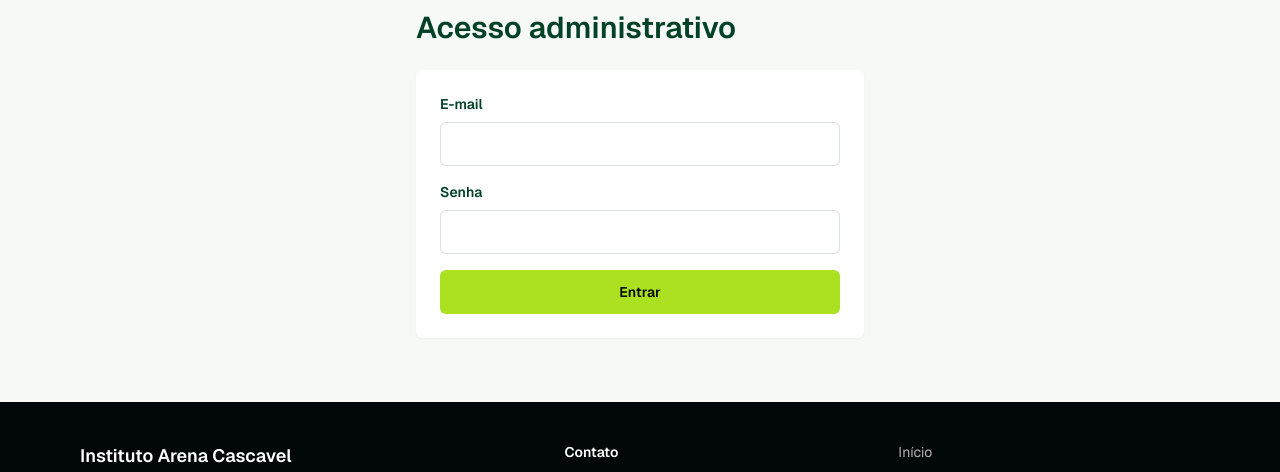
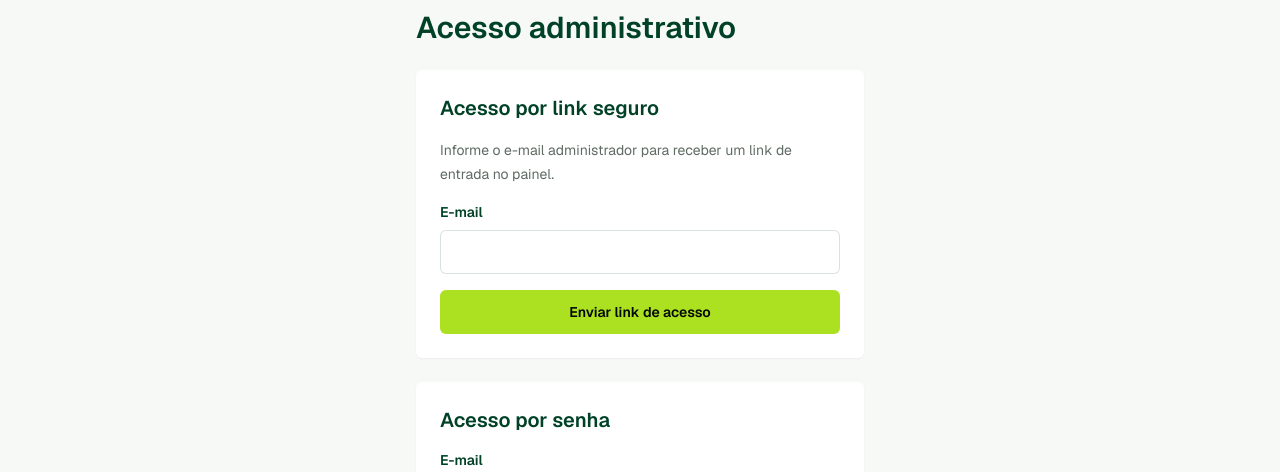
Before and after one commit to fjjohann/instituto-arena-cascavel, a Next.js app: page /admin in a window 1280 px wide. Shown: the part 135-607 px from the top of the page. Built offline with nearby package versions, Linux system fonts and the light colour scheme; no server answers.

Commit message:
Add admin magic link login

```diff
--- a/src/app/admin/actions.ts
+++ b/src/app/admin/actions.ts
@@ -1,6 +1,7 @@
 "use server";
 
 import { revalidatePath } from "next/cache";
+import { headers } from "next/headers";
 import { redirect } from "next/navigation";
 import { fileFromForm, galleryValues, moneyValue, nullableText, requireAdmin, slugify } from "@/lib/admin";
 import { createSupabaseServerClient } from "@/lib/supabase/server";
@@ -16,6 +17,29 @@ export async function signIn(formData: FormData) {
 
   if (error) redirect("/admin?erro=login");
   redirect("/admin/painel");
+}
+
+export async function signInWithMagicLink(formData: FormData) {
+  const supabase = await createSupabaseServerClient();
+  if (!supabase) redirect("/admin?erro=configuracao");
+
+  const email = String(formData.get("email") ?? "").trim();
+  if (!email || (process.env.ADMIN_EMAIL && email !== process.env.ADMIN_EMAIL)) {
+    redirect("/admin?erro=permissao");
+  }
+
+  const headerStore = await headers();
+  const origin = headerStore.get("origin") ?? process.env.NEXT_PUBLIC_SITE_URL ?? "http://localhost:3000";
+  const { error } = await supabase.auth.signInWithOtp({
+    email,
+    options: {
+      emailRedirectTo: `${origin}/auth/callback?next=/admin/painel`,
+      shouldCreateUser: false
+    }
+  });
+
+  if (error) redirect("/admin?erro=magic-link");
+  redirect("/admin?link=1");
 }
 
 export async function signOut() {
--- a/src/app/admin/page.tsx
+++ b/src/app/admin/page.tsx
@@ -1,11 +1,11 @@
 import type { Metadata } from "next";
 import { redirect } from "next/navigation";
-import { signIn } from "@/app/admin/actions";
+import { signIn, signInWithMagicLink } from "@/app/admin/actions";
 import { createSupabaseServerClient, hasSupabaseEnv } from "@/lib/supabase/server";
 
 export const metadata: Metadata = { title: "Admin" };
 
-export default async function Page({ searchParams }: { searchParams: Promise<{ erro?: string }> }) {
+export default async function Page({ searchParams }: { searchParams: Promise<{ erro?: string; link?: string }> }) {
   const params = await searchParams;
   const supabase = await createSupabaseServerClient();
   const { data } = supabase ? await supabase.auth.getUser() : { data: { user: null } };
@@ -21,7 +21,15 @@ export default async function Page({ searchParams }: { searchParams: Promise<{ e
           </p>
         ) : null}
         {params.erro ? <p className="mt-4 rounded-md bg-red-50 p-4 text-sm text-red-700">Não foi possível acessar. Verifique as credenciais.</p> : null}
+        {params.link ? <p className="mt-4 rounded-md border border-lime/40 bg-lime/15 p-4 text-sm font-semibold text-forest">Enviamos um link de acesso para o e-mail administrador.</p> : null}
+        <form action={signInWithMagicLink} className="mt-6 grid gap-4 rounded-md bg-white p-6 shadow-sm">
+          <h2 className="text-xl font-semibold text-forest">Acesso por link seguro</h2>
+          <p className="text-sm leading-6 text-muted">Informe o e-mail administrador para receber um link de entrada no painel.</p>
+          <label className="grid gap-2 text-sm font-semibold text-forest">E-mail<input className="min-h-11 rounded-md border border-forest/15 px-3" name="email" required type="email" /></label>
+          <button className="min-h-11 rounded-md bg-lime px-5 py-3 text-sm font-semibold text-ink" type="submit">Enviar link de acesso</button>
+        </form>
         <form action={signIn} className="mt-6 grid gap-4 rounded-md bg-white p-6 shadow-sm">
+          <h2 className="text-xl font-semibold text-forest">Acesso por senha</h2>
           <label className="grid gap-2 text-sm font-semibold text-forest">E-mail<input className="min-h-11 rounded-md border border-forest/15 px-3" name="email" required type="email" /></label>
           <label className="grid gap-2 text-sm font-semibold text-forest">Senha<input className="min-h-11 rounded-md border border-forest/15 px-3" name="password" required type="password" /></label>
           <button className="min-h-11 rounded-md bg-lime px-5 py-3 text-sm font-semibold text-ink" type="submit">Entrar</button>
--- /dev/null
+++ b/src/app/auth/callback/route.ts
@@ -0,0 +1,15 @@
+import { NextResponse } from "next/server";
+import { createSupabaseServerClient } from "@/lib/supabase/server";
+
+export async function GET(request: Request) {
+  const requestUrl = new URL(request.url);
+  const code = requestUrl.searchParams.get("code");
+  const next = requestUrl.searchParams.get("next") || "/admin/painel";
+
+  if (code) {
+    const supabase = await createSupabaseServerClient();
+    await supabase?.auth.exchangeCodeForSession(code);
+  }
+
+  return NextResponse.redirect(new URL(next, requestUrl.origin));
+}
```
